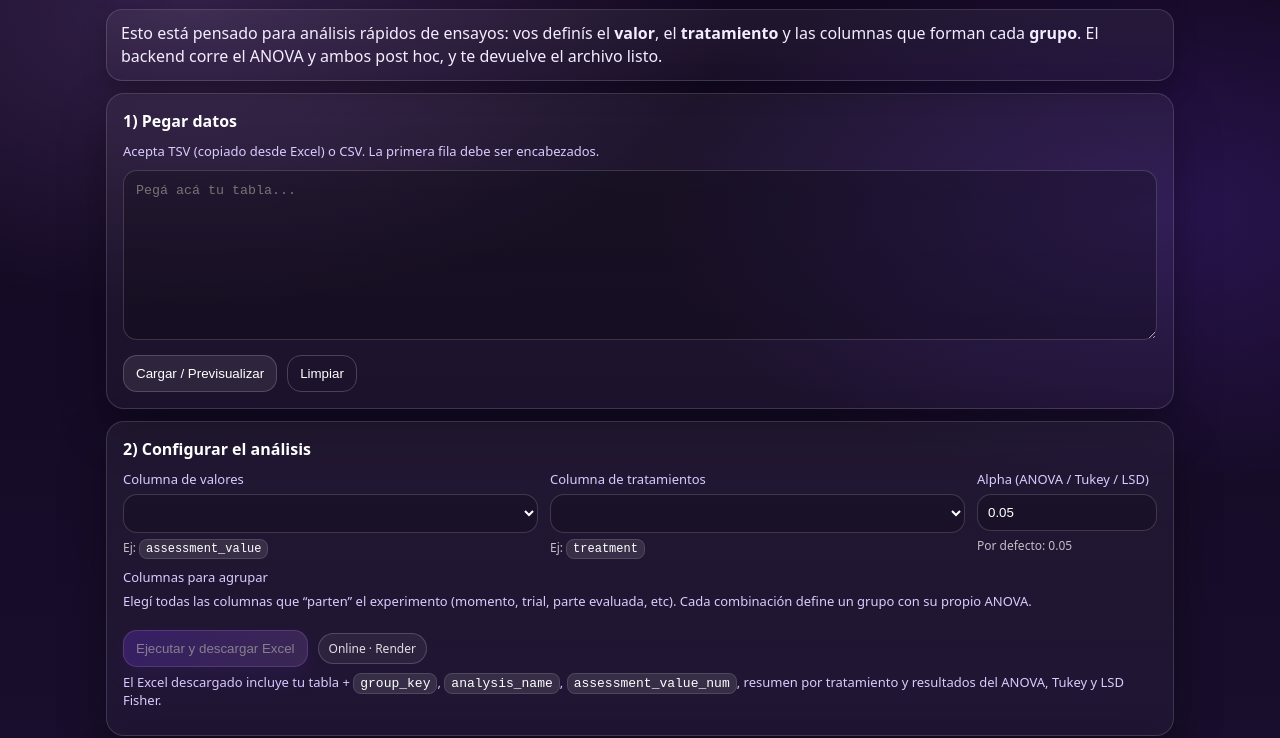
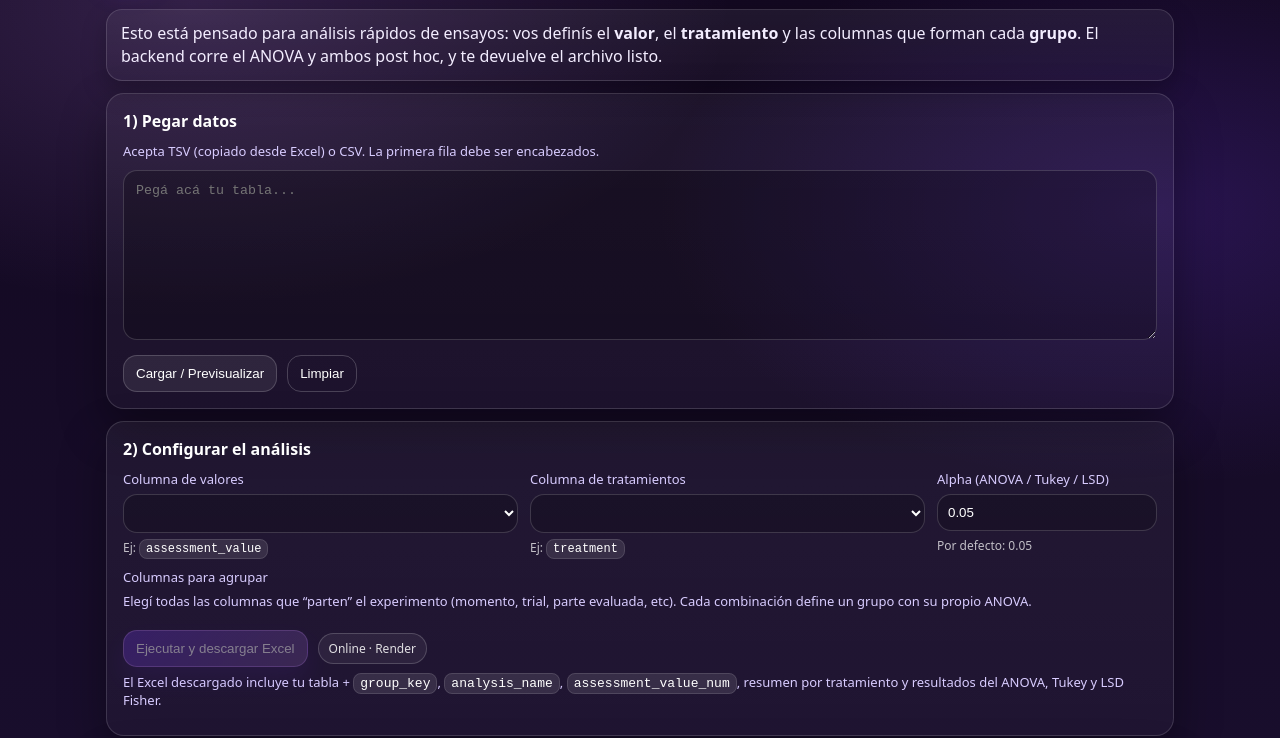
Before and after one commit to irinabw98/CP_ANALISIS1, a plain HTML site: page index.html in a window 1280 px wide. Shown: the part 97-835 px from the top of the page. Drawn offline with Linux system fonts and the light colour scheme.

Commit message:
Add grid layout styles to styles.css

```diff
--- a/styles.css
+++ b/styles.css
@@ -275,3 +275,10 @@ th{
   z-index:1;
   backdrop-filter: blur(6px);
 }
+
+
+.grid{
+  display:grid;
+  grid-template-columns: 1fr 1fr 220px;
+  gap:12px;
+}
```
